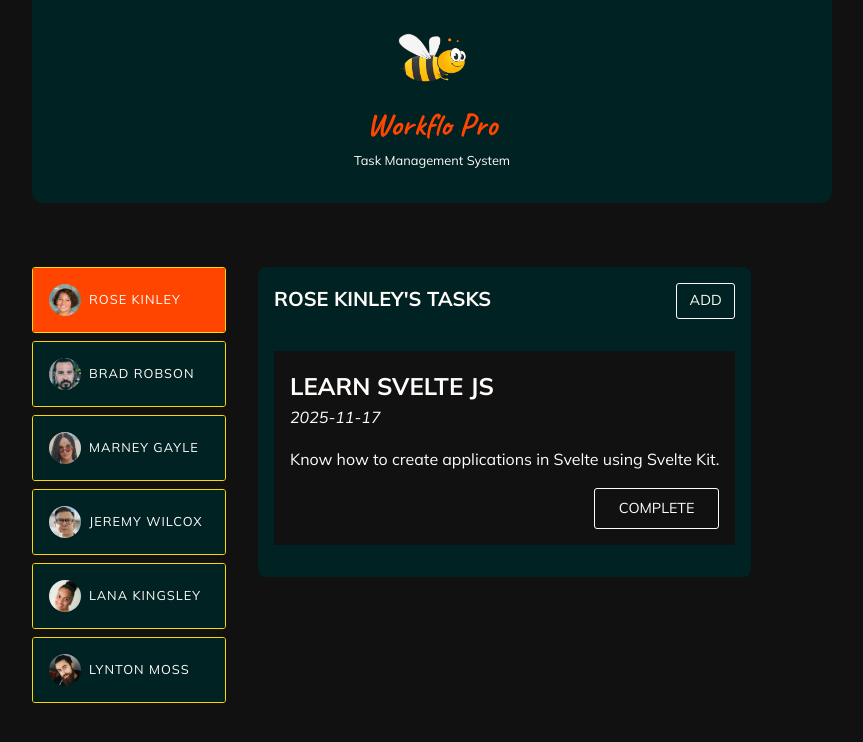
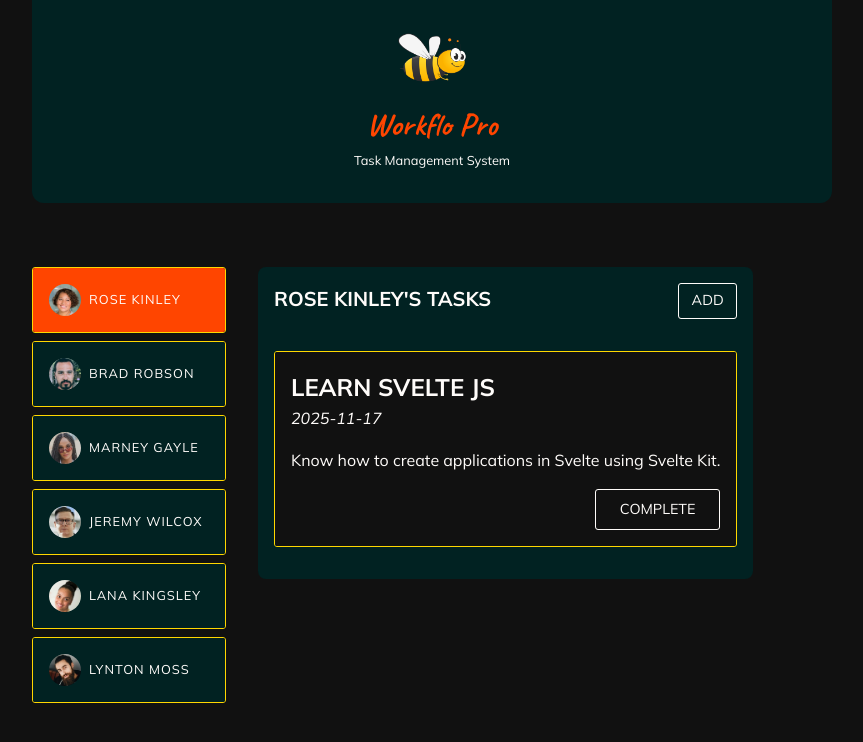
Before and after one commit to Nimira43/Workflo-Pro, an Angular app: page / in a window 1280 px wide. Both pictures are taken after a click on the button "ROSE KINLEY". Shown: the top 742 px of the page, without its empty margins (208-1071 px from the left). Built offline with nearby package versions, Linux system fonts and the light colour scheme.

Commit message:
Wrapped article with app-card in task.component.html

```diff
--- a/src/app/tasks/task/task.component.html
+++ b/src/app/tasks/task/task.component.html
@@ -1,3 +1,4 @@
+<app-card>
   <article>
     <h2>{{ task.title }}</h2>
     <time>{{ task.dueDate }}</time>
@@ -6,3 +7,4 @@
       <button (click)="onCompleteTask()">Complete</button>
     </p>
   </article>
+</app-card>
--- a/src/app/tasks/task/task.component.ts
+++ b/src/app/tasks/task/task.component.ts
@@ -1,10 +1,11 @@
 import { Component, EventEmitter, Input, Output } from '@angular/core'
 import { type Task } from './task.model'
+import { CardComponent } from "../../shared/card/card.component";
 
 @Component({
   selector: 'app-task',
   standalone: true,
-  imports: [],
+  imports: [CardComponent],
   templateUrl: './task.component.html',
   styleUrl: './task.component.css'
 })
--- a/src/app/user/user.component.css
+++ b/src/app/user/user.component.css
@@ -1,9 +1,9 @@
-div {
+/* div { */
   /* display: inline-block; */
-  border: 1px solid #ffd700;
+  /* border: 1px solid #ffd700;
   border-radius: 3px;
-  overflow: hidden;
-}
+  overflow: hidden; */
+/* } */
 
 button {
   display : flex;
```
Lines whose indentation alone changed are shown as unchanged.
